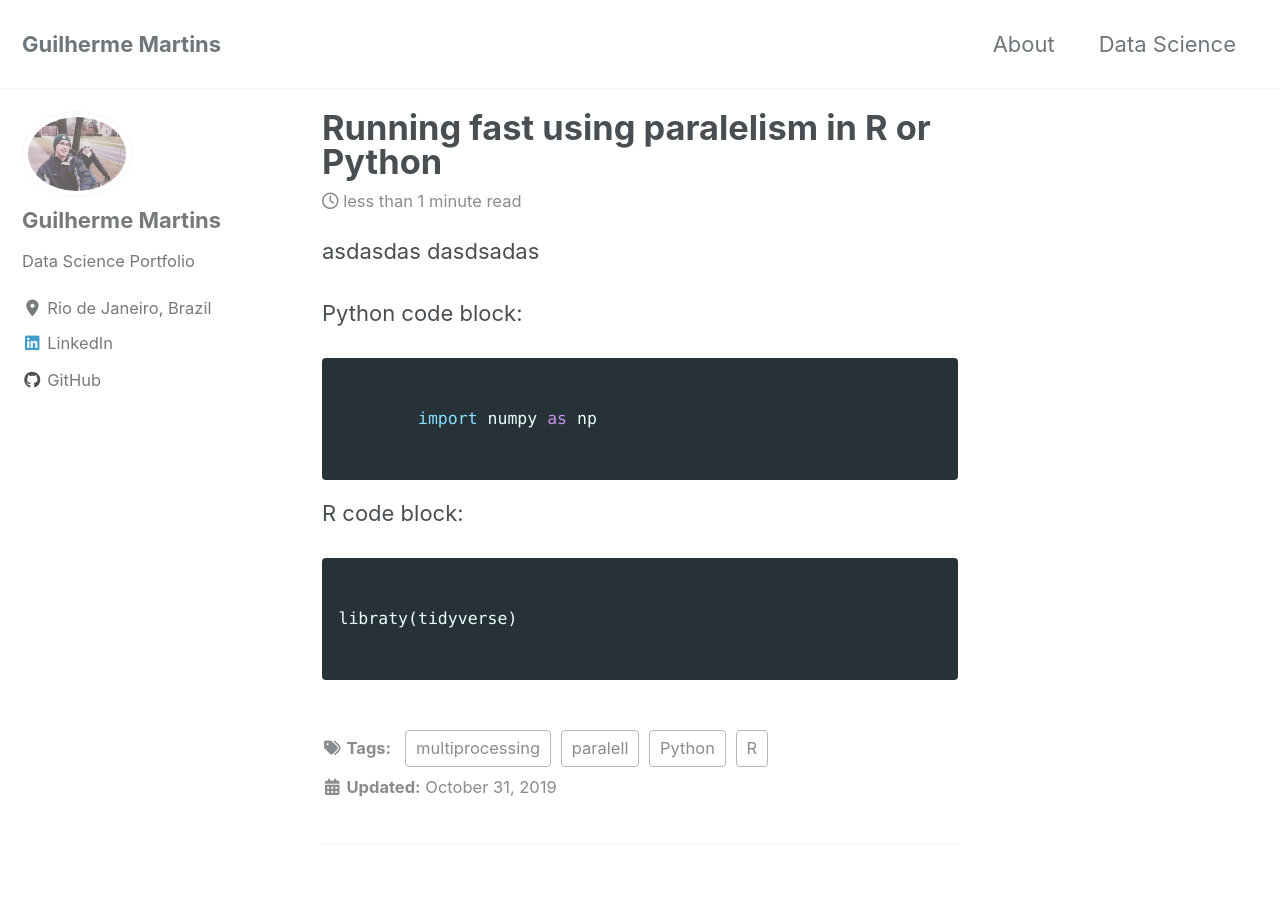
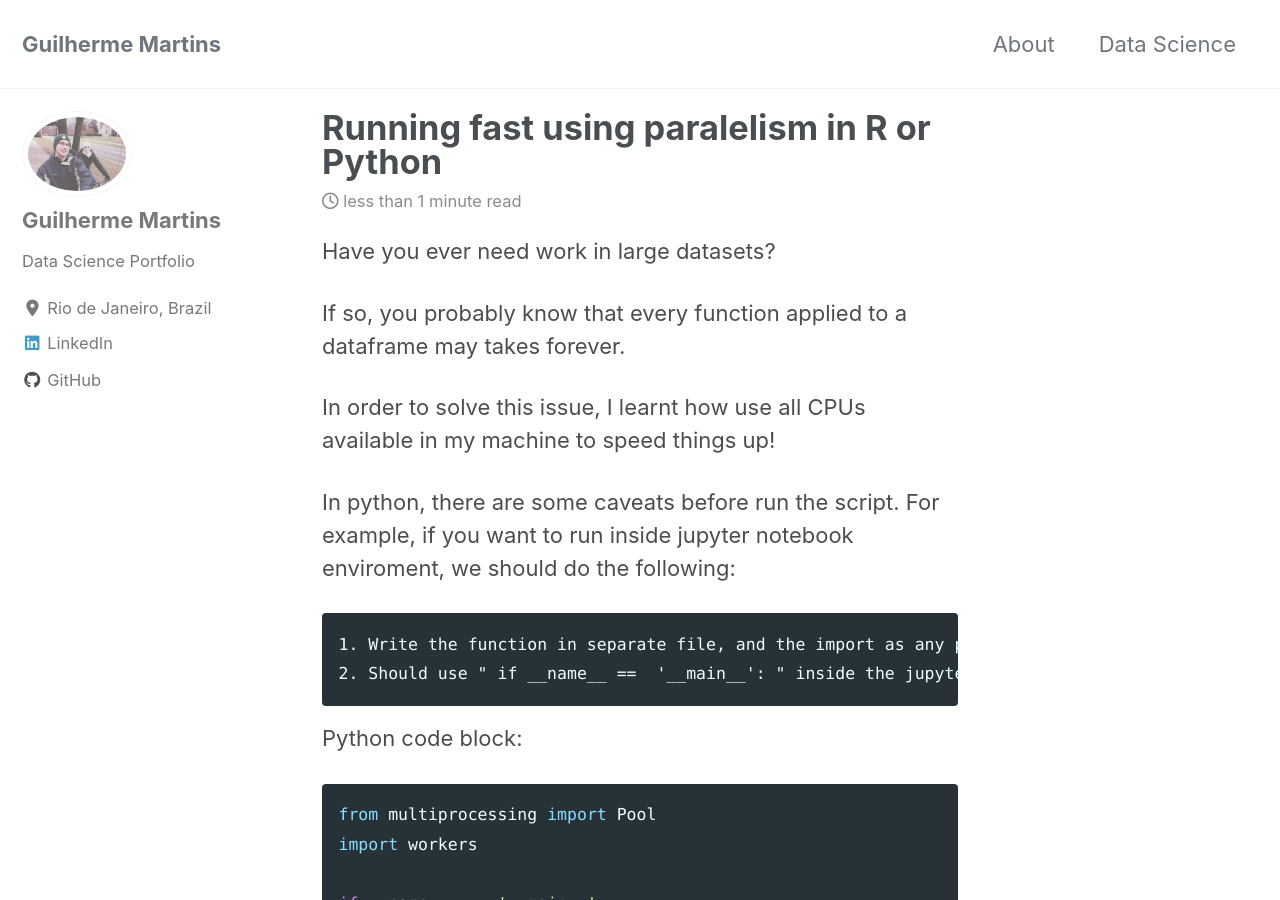
Before and after one commit to guilhermecsm/guilhermecsm.github.io, a Jekyll site: the page built from _posts/2019-10-31-parallel.md, in a window 1280 px wide and 900 px high. Built offline with Jekyll 4.4.1, drawn with Linux system fonts in a browser that asks for light colours; cached includes are drawn as plain includes; nearby versions of some CDN libraries; some of the changed text lies outside the part shown.

Commit message:
first postv2

````diff
--- a/_posts/2019-10-31-parallel.md
+++ b/_posts/2019-10-31-parallel.md
@@ -4,19 +4,31 @@ date: 2019-10-31
 tags: [multiprocessing, paralell, R, Python]
 ---
 
-asdasdas
-dasdsadas
+Have you ever need work in large datasets?
 
+If so, you probably know that every function applied to a dataframe may takes forever.
+
+In order to solve this issue, I learnt how use all CPUs available in my machine to speed things up!
+
+In python, there are some caveats before run the script. For example, if you want to run inside jupyter notebook enviroment, we should do the following:
+
+	1. Write the function in separate file, and the import as any python library. In this case, I write module called __workers__ and the function is called __create_dat__.
+	2. Should use " if __name__ ==  '__main__': " inside the jupyter notebook in order work properly.
 
 Python code block:
 
 ```python
+from multiprocessing import Pool
+import workers
 
-	import numpy as np
-
+if __name__ ==  '__main__':
+    num_processors = 6
+    p=Pool(processes = num_processors)
+    output = p.map(workers.create_dat, lst)
 ```
 
 
+On the other hand, in R there are
 
 R code block:
 
````
